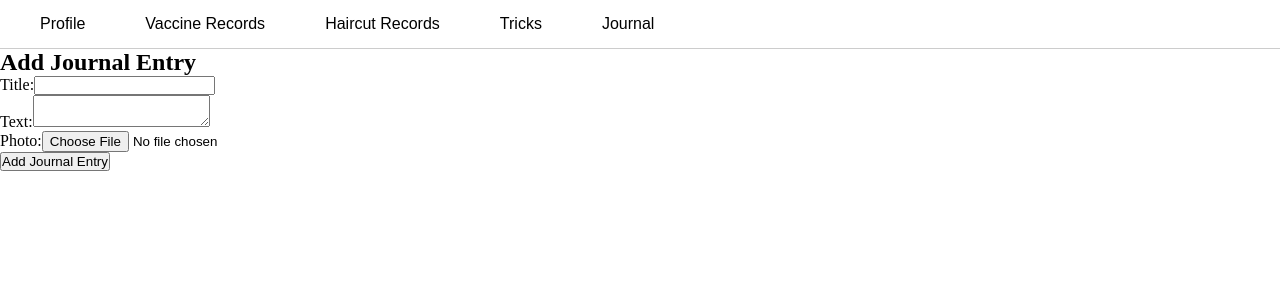
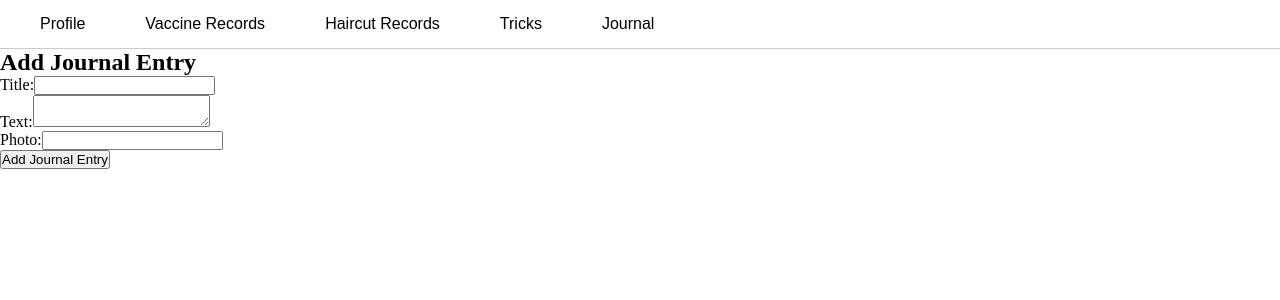
Before and after one commit to Tasselled-Wobbegong-PTRI15/PawPal, a React app: page /addjournal in a window 1280 px wide. Shown: the top 300 px of the page. Built offline with nearby package versions, Linux system fonts and the light colour scheme.

Commit message:
added photo feature to journal page

```diff
--- a/client/Pages/AddJournal.jsx
+++ b/client/Pages/AddJournal.jsx
@@ -81,10 +81,10 @@ const AddJournal = () => {
         <div>
           <label htmlFor="photo">Photo:</label>
           <input
-            type="file"
+            id="photo"
             name="photo_url"
-            id="photo"
-            onChange={journalInfo.photo_url}
+            value={journalInfo.photo_url}
+            onChange={handleChange}
           />
         </div>
         <button type="submit">Add Journal Entry</button>
```
